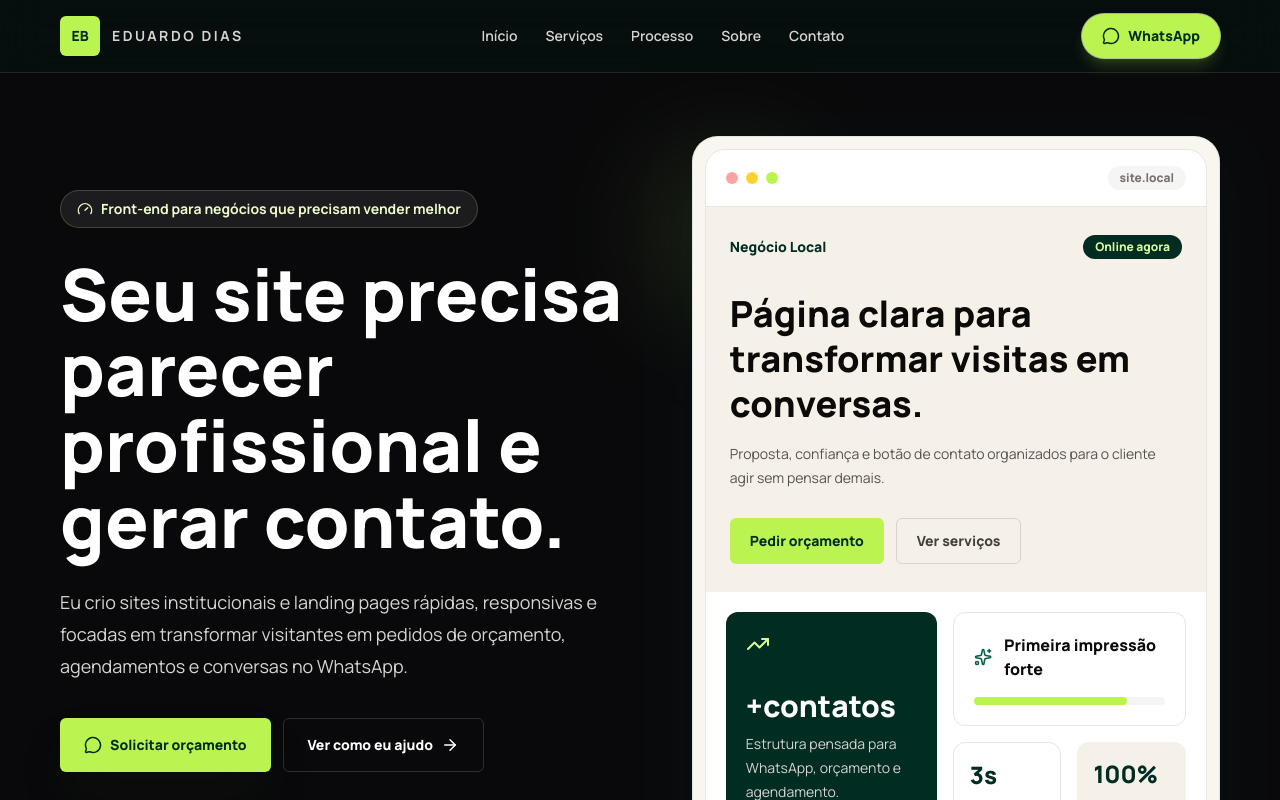
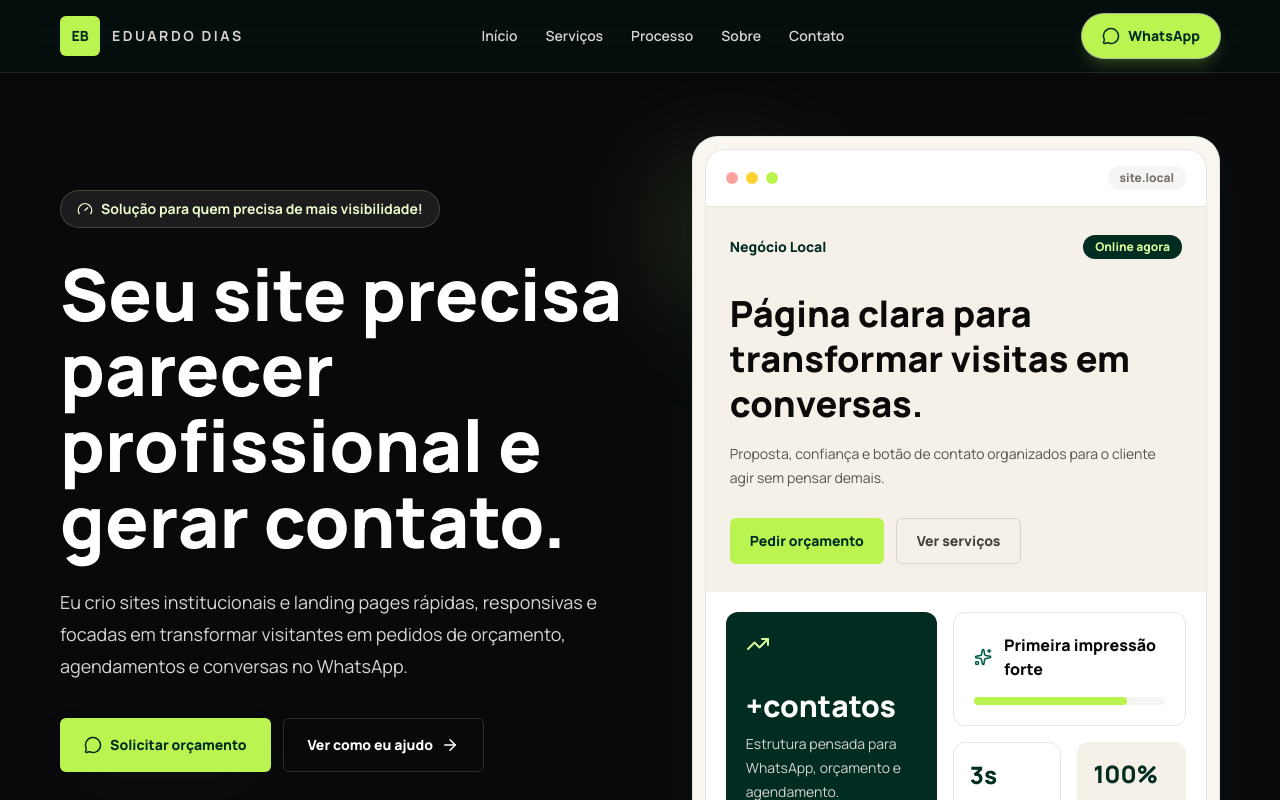
Before and after one commit to EduuD1as/Portif-lio-Front-end, a React (Vite) app: page / in a window 1280 px wide. Shown: the top 800 px of the page. Built offline with nearby package versions, Linux system fonts and the light colour scheme.

Commit message:
Update Hero.jsx

```diff
--- a/src/components/Hero.jsx
+++ b/src/components/Hero.jsx
@@ -10,7 +10,7 @@ export default function Hero() {
         <div className="max-w-3xl">
           <div className="mb-7 inline-flex items-center gap-2 rounded-full border border-lime-200/20 bg-white/8 px-4 py-2 text-sm font-bold text-lime-100">
             <Gauge size={16} />
-            Front-end para negócios que precisam vender melhor
+            Solução para quem precisa de mais visibilidade!
           </div>
           <h1 className="text-4xl font-black leading-[1.05] text-white sm:text-6xl lg:text-7xl">
             Seu site precisa parecer profissional e gerar contato.
```
